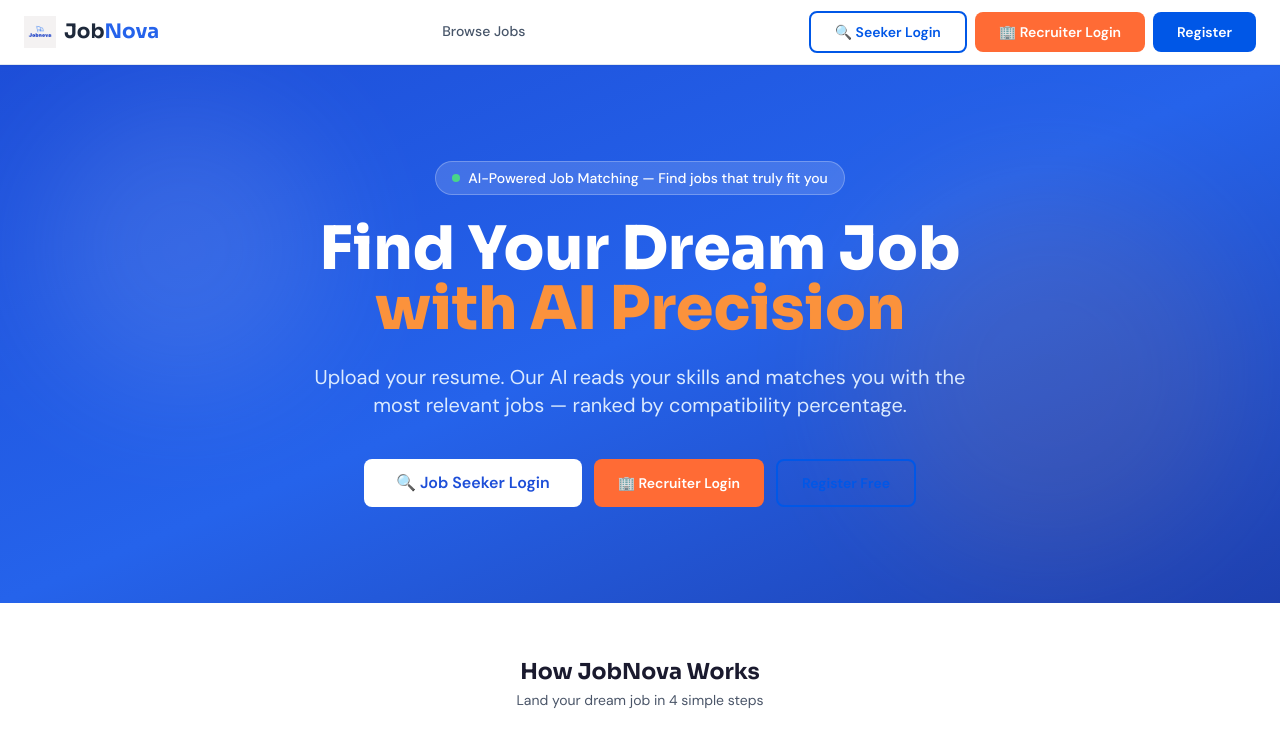
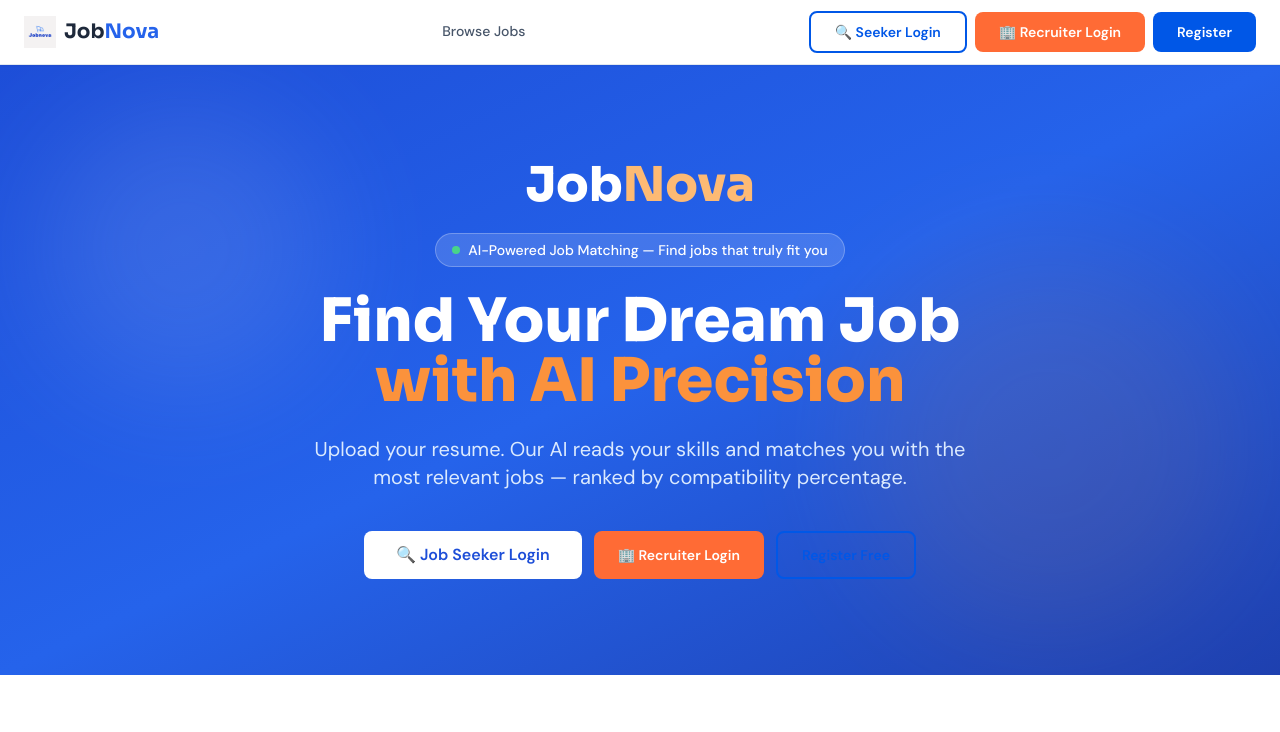
Before and after one commit to priyadarshni0701-apd/ai-job-portal-, a React (Vite) app in the folder frontend/: page / in a window 1280 px wide. Shown: the top 732 px of the page. Built offline with nearby package versions, Linux system fonts and the light colour scheme.

Commit message:
Updated homepage branding by adding JobNova title above AI job matching section

```diff
--- a/frontend/src/pages/Home.jsx
+++ b/frontend/src/pages/Home.jsx
@@ -65,7 +65,9 @@ export default function Home() {
         <div className="max-w-7xl mx-auto px-4 sm:px-6 py-16 sm:py-24 relative z-10">
           <div className="max-w-3xl mx-auto text-center animate-fadeInUp">
 
-
+            <h1 className="text-4xl sm:text-5xl font-extrabold text-white mb-6" style={{ fontfamily: "Sora, sans-serif"}}>
+              Job<span className="text-orange-300">Nova</span>
+            </h1>
 
             <div className="inline-flex items-center gap-2 bg-white/15 border border-white/25 rounded-full px-4 py-1.5 text-sm font-medium mb-6">
               <span className="w-2 h-2 rounded-full bg-green-400 animate-pulse" />
```
